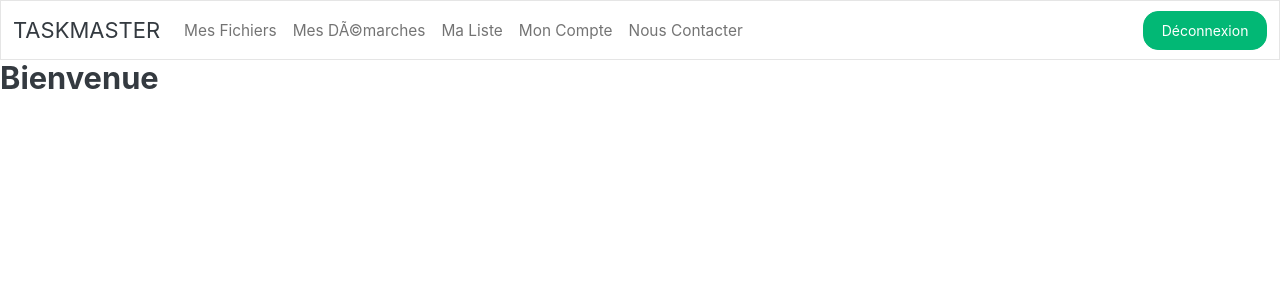
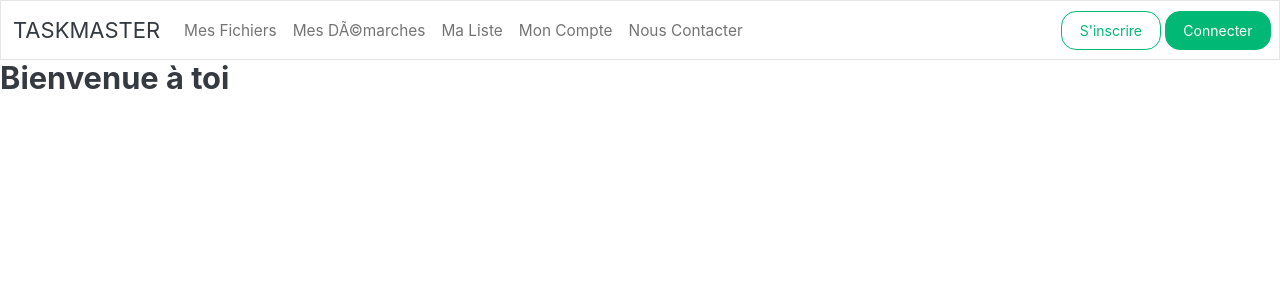
Before and after one commit to Bryan82370/CEOS, a Django app: page /base/ in a window 1280 px wide. Shown: the top 300 px of the page. Run offline with Django 4.2, Linux system fonts and the light colour scheme.

Commit message:
modif methode deconnection -pas fini

```diff
--- a/website/templates/base.html
+++ b/website/templates/base.html
@@ -7,6 +7,7 @@
         <meta name="viewport" content="width=device-width, initial-scale=1">
         <link href="https://bootswatch.com/5/litera/bootstrap.min.css" rel="stylesheet">
         <script src="https://cdn.jsdelivr.net/npm/bootstrap@5.1.1/dist/js/bootstrap.bundle.min.js"></script>
+        <meta http-equiv="Cache-Control" content="no-cache, no-store, must-revalidate">
 	</header>
 	<body>
         {% block sidebar %}
@@ -36,19 +37,22 @@
                 </ul>
 
                 <form class="d-flex">
-                    {% if user.username == null  %}
-                        <a class="btn btn-outline-success my-2 my-sm-0" style="margin-right:2%" type="submit" href="/register">S'inscrire</a>
-                        <a class="btn btn-success my-2 my-sm-0" type="submit" href="/login">Connecter</a>
+                    {% if not user.is_authenticated %}
+                        <a class="btn btn-outline-success my-2 my-sm-0" style="margin-right:2%" href="/register">S'inscrire</a>
+                        <a class="btn btn-success my-2 my-sm-0" href="/login">Connecter</a>
                     {% else %}
-                        <a class="btn btn-success my-2 my-sm-0" type="submit" href="{% url 'choise' %}">Déconnexion</a>
+                        <a class="btn btn-success my-2 my-sm-0" href="{% url 'choise' %}">Déconnexion</a>
                     {% endif %}
                 </form>
             </div>
         </div>
     </nav>
 
-    {% if user.username != null  %}
-    <h3>Bienvenue {{ user.username }} </h3>
+    {% if user.is_authenticated %}
+        <h3>Bienvenue {{ user.username }}</h3>
+    {% endif %}
+    {% if not user.is_authenticated %}
+    <h3>Bienvenue à toi</h3>
     {% endif %}
 
     {% endblock %}
--- a/website/views.py
+++ b/website/views.py
@@ -6,6 +6,9 @@ from django.shortcuts import render, redirect
 from .models import Utilisateur
 from django.contrib import messages
 from .forms import ConnexionForm
+from django.views.decorators.cache import never_cache
+from django.views.decorators.cache import cache_control
+from django.core.cache import cache
 
 @login_required(login_url='choise')
 def index(request):
@@ -74,4 +77,5 @@ def list(request):
 
 def logout_view(request):
     logout(request)
+    cache.clear()
     return redirect('choise')
```
